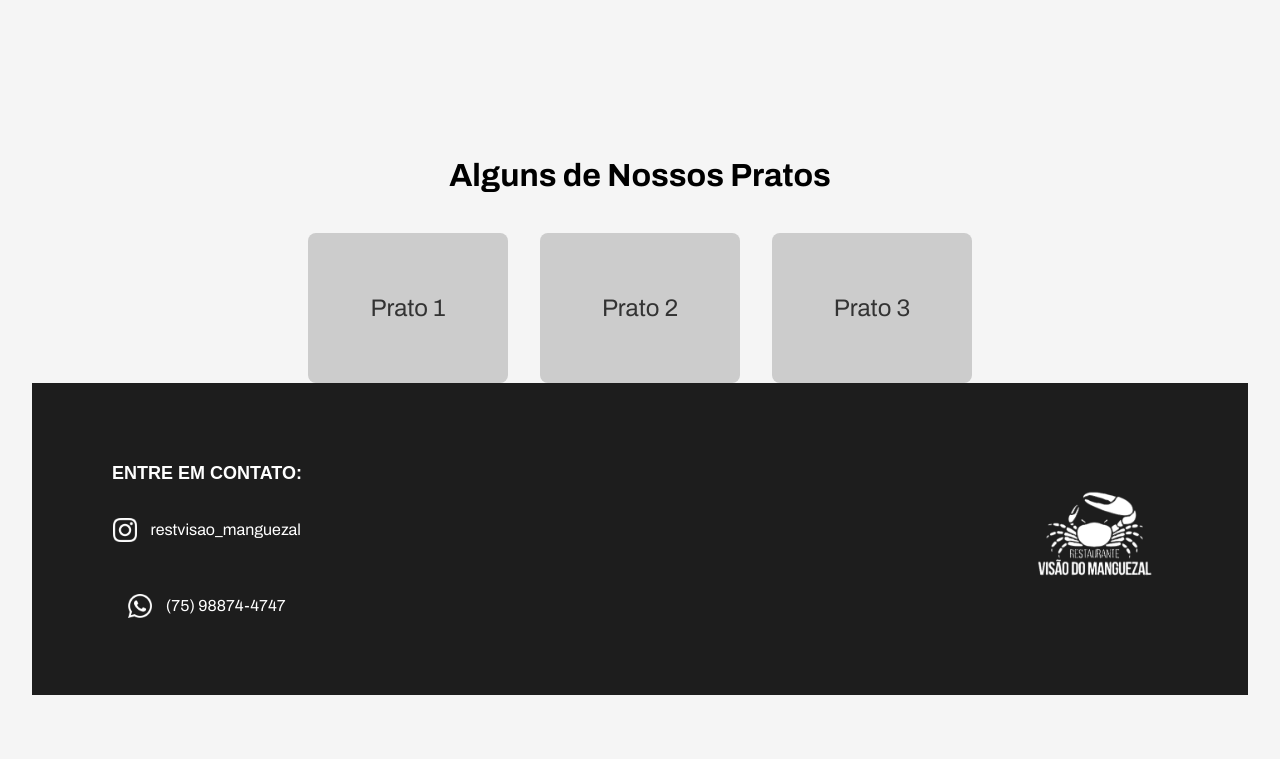
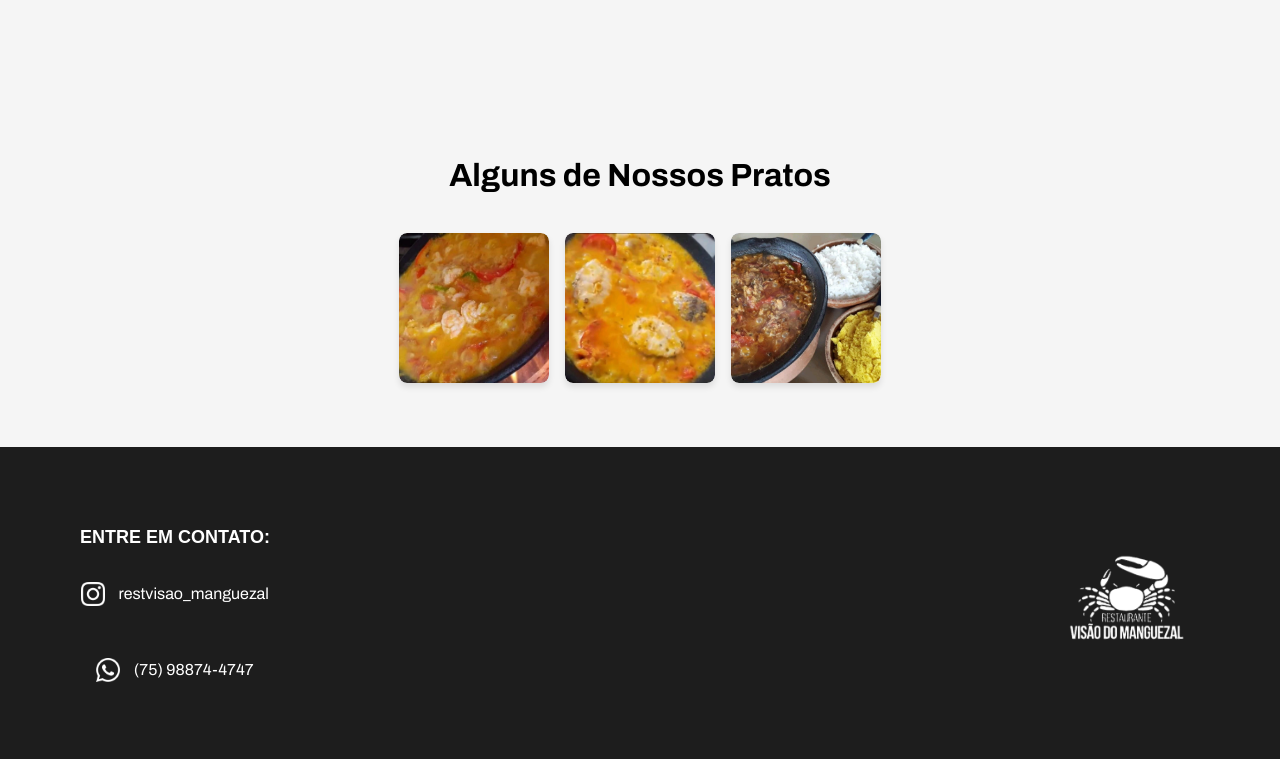
Before and after one commit to Ceciliacombat/Restaurante_visao_manguezal, a Flask app: page / in a window 1280 px wide. Shown: the part 654-1413 px from the top of the page. Run offline with Flask 3, Linux system fonts and the light colour scheme.

Commit message:
atualizac

```diff
--- a/restaurante/static/css/homepage.css
+++ b/restaurante/static/css/homepage.css
@@ -283,20 +283,26 @@
     margin-bottom: 2rem;
 }
 
+
+
 .pratos-grid {
     display: flex;
-    justify-content: center;
-    gap: 2rem;
+    gap: 16px;
+    justify-content: center; /* Centraliza os itens */
 }
 
 .prato-item {
-    width: 200px;
-    height: 150px;
-    background-color: #ccc;
-    display: flex;
-    justify-content: center;
-    align-items: center;
-    font-size: 1.5rem;
-    color: #333;
+    width: 150px; /* Define um tamanho consistente */
+    height: 150px; /* Altura fixa para os quadrados */
+    overflow: hidden; /* Oculta o excesso de imagem */
+    border-radius: 8px; /* Canto arredondado */
+    box-shadow: 0 4px 6px rgba(0, 0, 0, 0.1); /* Adiciona uma sombra */
+    background-color: #f0f0f0; /* Cor de fundo para imagens menores */
+}
+
+.prato-item img {
+    width: 100%;
+    height: 100%;
+    object-fit: cover; /* Corta e ajusta a imagem ao tamanho do quadrado */
     border-radius: 8px;
 }
--- a/restaurante/templates/homepage.html
+++ b/restaurante/templates/homepage.html
@@ -55,12 +55,23 @@
     </section>
 
     <section class="section-pratos">
-        <h2>Alguns de Nossos Pratos</h2>
-        <div class="pratos-grid">
-            <div class="prato-item">Prato 1</div>
-            <div class="prato-item">Prato 2</div>
-            <div class="prato-item">Prato 3</div>
-        </div>
+      <h2>Alguns de Nossos Pratos</h2>
+      <div class="pratos-grid">
+          <div class="prato-item">
+             <img src="static/images/prato1.jpg" alt="Prato 1">
+              </a>
+          </div>
+          <div class="prato-item">
+            <img src="static/images/prato2.jpg" alt="Prato 2">
+              </a>
+          </div>
+          <div class="prato-item">
+             <img src="static/images/prato3.jpg" alt="Prato 3">
+
+              </a>
+          </div>
+      </div>
+  </section>
 
       {% endblock %}
 
```
Also changed, not shown: instance/restaurante.db, restaurante/static/images/prato1.jpg (added), restaurante/static/images/prato2.jpg (added), restaurante/static/images/prato3.jpg (added).
